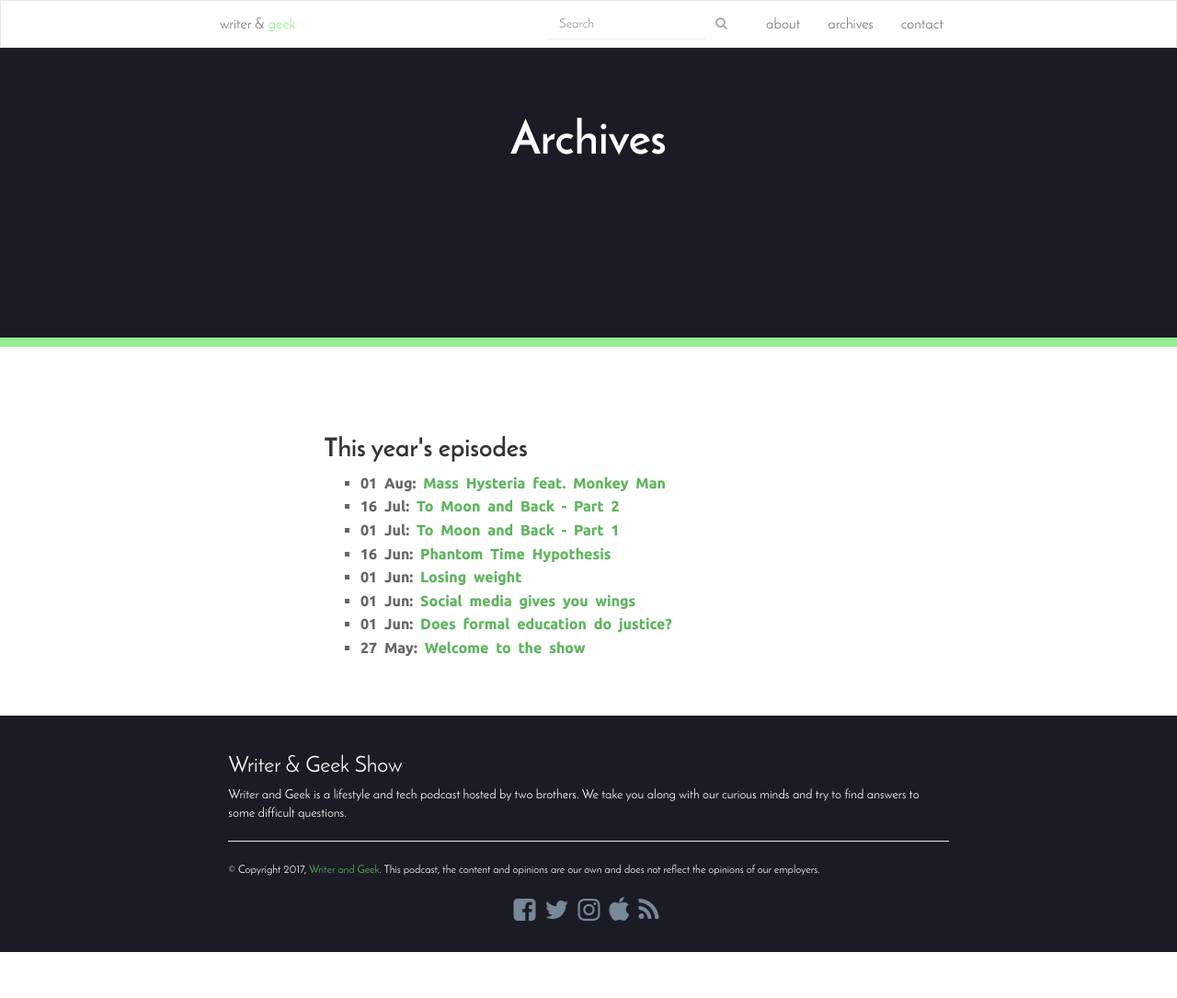
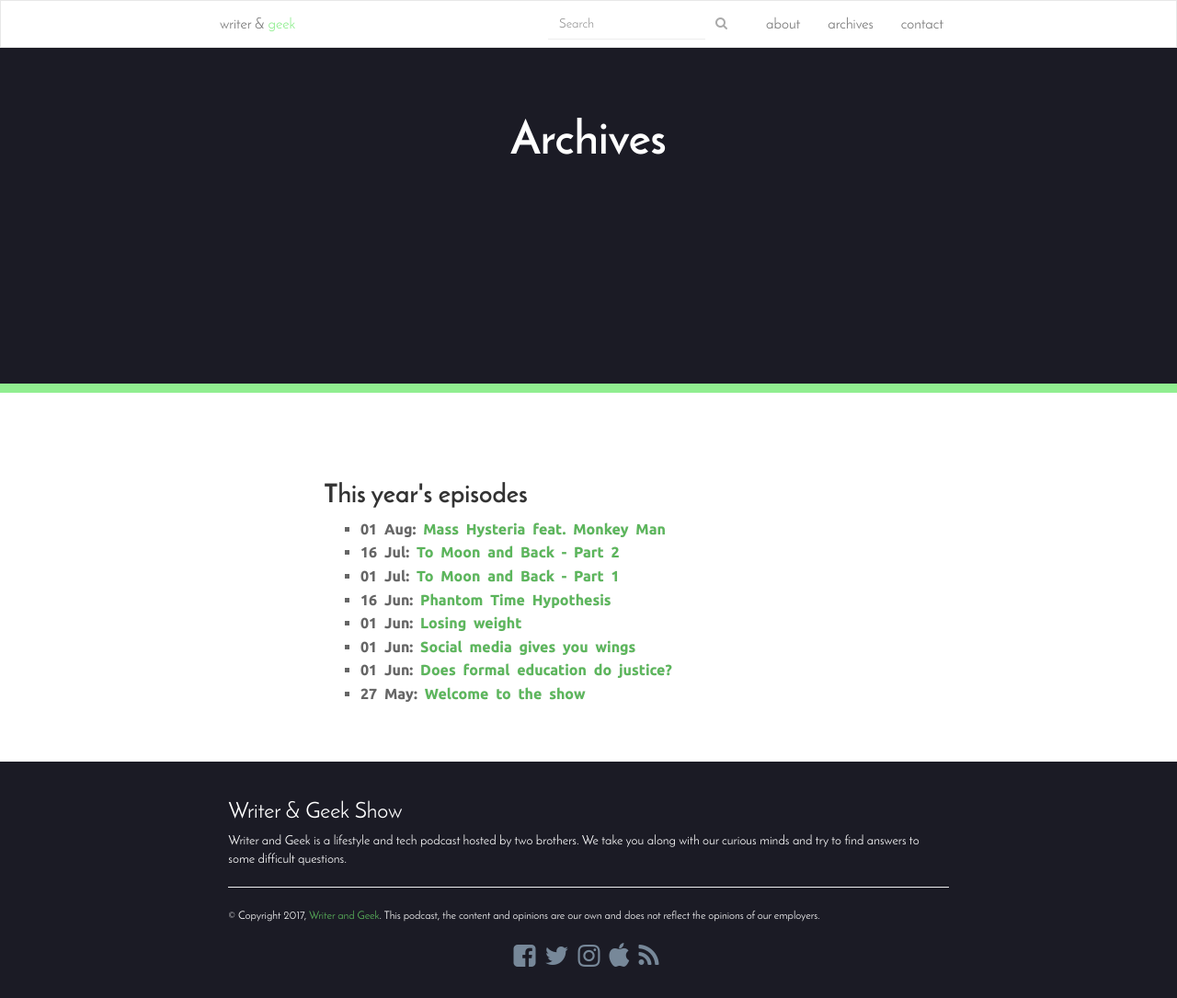
Before and after one commit to ramblingjoint/ramblingjoint, a Jekyll site: the page built from archives/index.html, in a window 1280 px wide. Shown: the whole page at 92% size. Built offline with Jekyll 4.4.1, drawn with Linux system fonts in a browser that asks for light colours; comment, search, counter and statistics services are not loaded; before the commit the page ends 1035 px from its top, so only the background shows below that.

Commit message:
increased height of the jumbo container

```diff
--- a/css/main.scss
+++ b/css/main.scss
@@ -63,7 +63,7 @@ p code {
 }
 
 .container-fluid .jumbotron-single {
-    min-height: 325px;
+    min-height: 375px;
     border-bottom: 10px solid lightgreen;
     background-color: #1b1b25;
     color: white;
```
